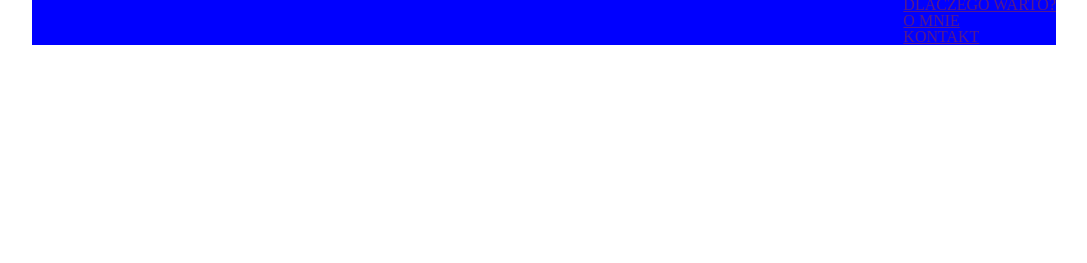
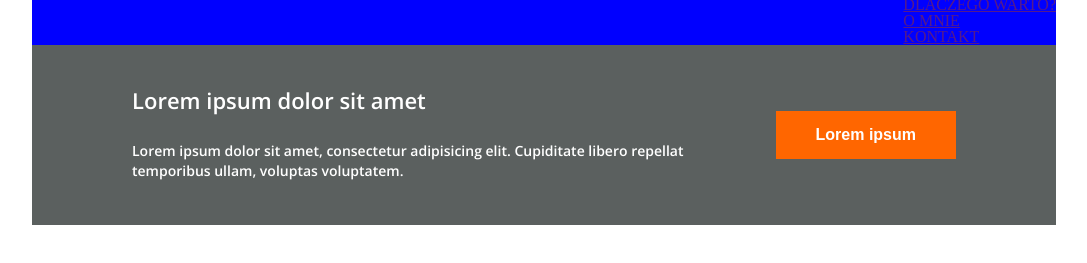
Before and after one commit to ogi009/ZaplanujJedzonko, a website: page index.html in a window 1280 px wide. Shown: the part 19-282 px from the top of the page, without its empty margins (96-1183 px from the left). Drawn offline with nearby package versions, Linux system fonts and the light colour scheme; a web font is replaced by a local one.

Commit message:
1.3 call to action

```diff
--- a/index.html
+++ b/index.html
@@ -23,6 +23,16 @@
     </nav>
 </header>
 
+<div class="calltoaction">
+    <div class="calltoaction__box">
+        <h3>Lorem ipsum dolor sit amet</h3>
+        <p>Lorem ipsum dolor sit amet, consectetur adipisicing elit. Cupiditate libero repellat temporibus ullam,
+            voluptas
+            voluptatem.</p>
+    </div>
+    <button class="calltoaction__btn">Lorem ipsum</button>
+
+</div>
 <script src="js/app.js"></script>
 </body>
 </html>
--- /dev/null
+++ b/scss/elements/_calltoaction.scss
@@ -0,0 +1,43 @@
+
+.calltoaction {
+  box-sizing: border-box;
+  padding: 0 100px;
+
+  width: 80vw;
+  height: 180px;
+  margin: 0 auto;
+  background-color: $colorNav;
+  display: flex;
+  justify-content: space-between;
+  align-items: center;
+  color: white;
+  font-family: $fontOpenSans;
+
+
+
+  .calltoaction__box{
+    display: flex;
+    flex-direction: column;
+    justify-content: center;
+    width: 70%;
+  }
+  h3 {
+    font-size: 22px;
+    font-weight: 600;
+    padding-bottom: 30px;
+  }
+  p{
+    font-size: 14px;
+    font-weight: 600;
+    line-height: 20px;
+  }
+
+  button {
+    background-color: $colorButtons;
+    color: white;
+    font-weight: 700;
+    padding: 15px 40px;
+    border: none;
+
+  }
+}
--- a/scss/main.scss
+++ b/scss/main.scss
@@ -1,4 +1,6 @@
 @import 'generic/reset';
 @import 'settings/colors';
 @import 'settings/fonts';
+
 @import 'elements/nav';
+@import 'elements/calltoaction';
```
Also changed, not shown: css/main.css, 1 other file.
